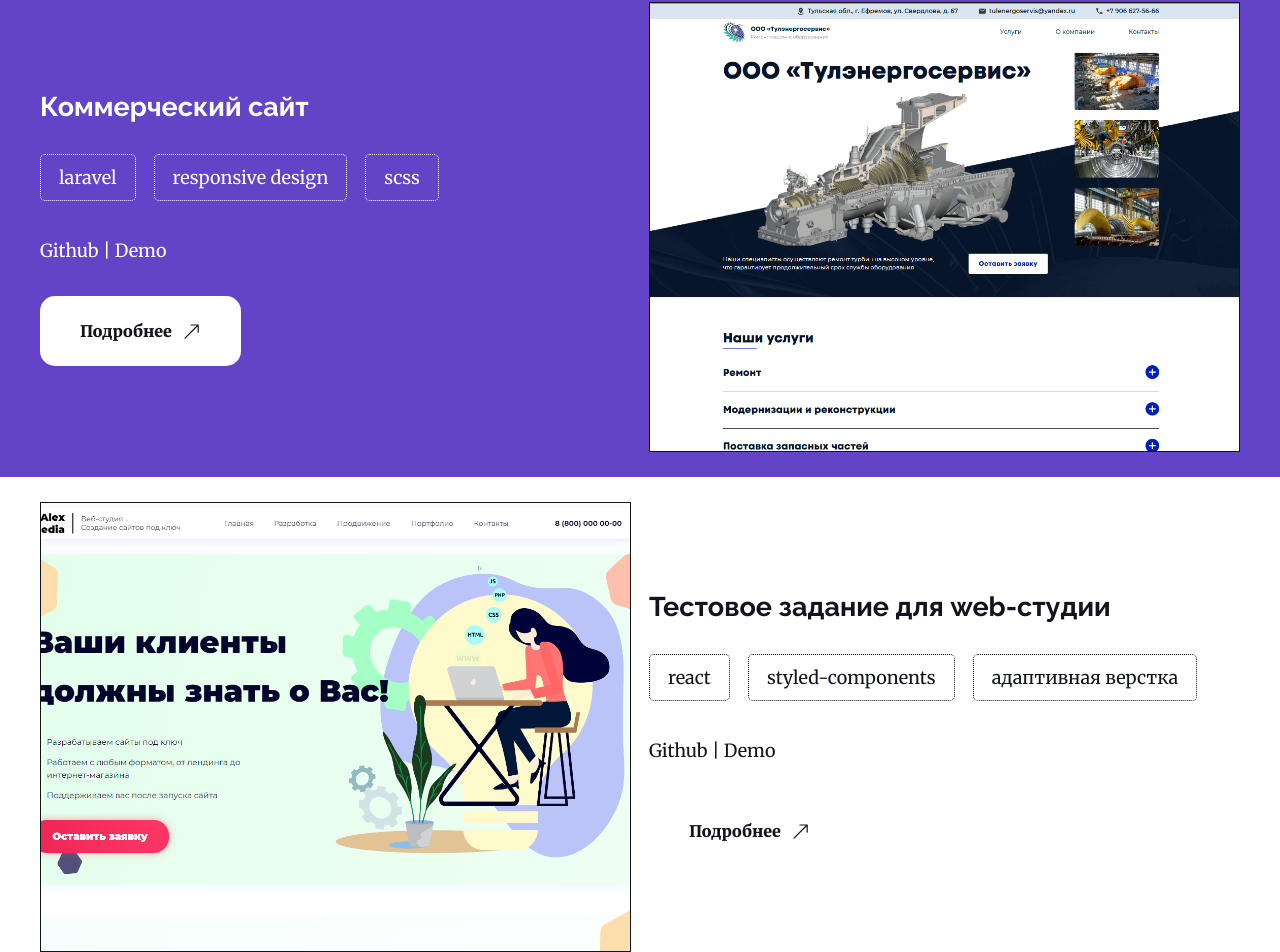
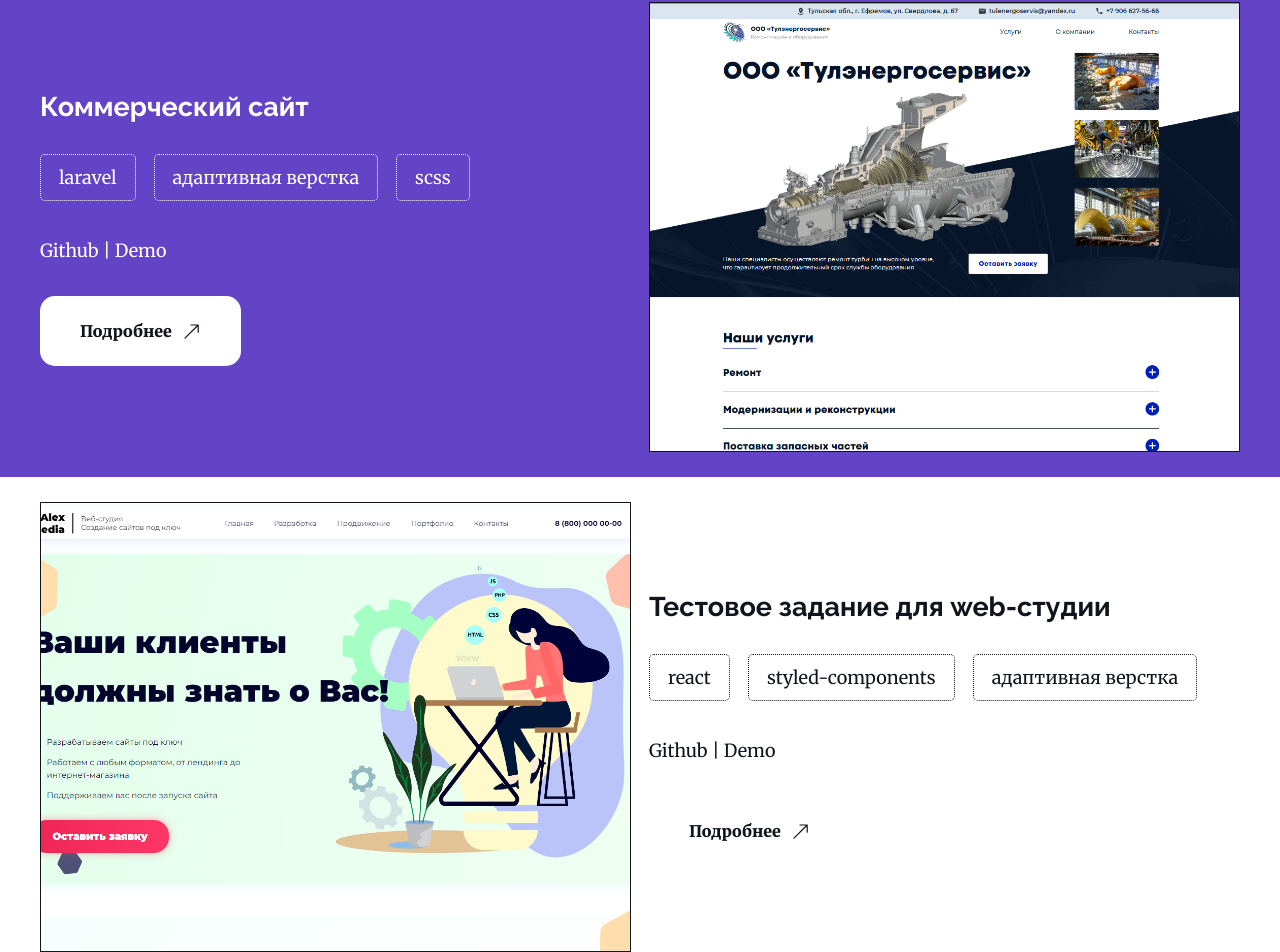
Before and after one commit to DenKuznets/portfolio, a React (Vite) app: page / in a window 1280 px wide. Shown: the part 1010-1962 px from the top of the page. Built offline with nearby package versions, Linux system fonts and the light colour scheme.

Commit message:
work lang fix

```diff
--- a/utils.js
+++ b/utils.js
@@ -132,7 +132,7 @@ export const localization = {
             works: [
                 {
                     name: "коммерческий сайт",
-                    tech: ["laravel", "responsive design", "scss"],
+                    tech: ["laravel", "адаптивная верстка", "scss"],
                     img: "tes.png",
                     github: "https://github.com/DenKuznets/tes.loc",
                     demo: "https://tul-energo-service.ru/",
```
